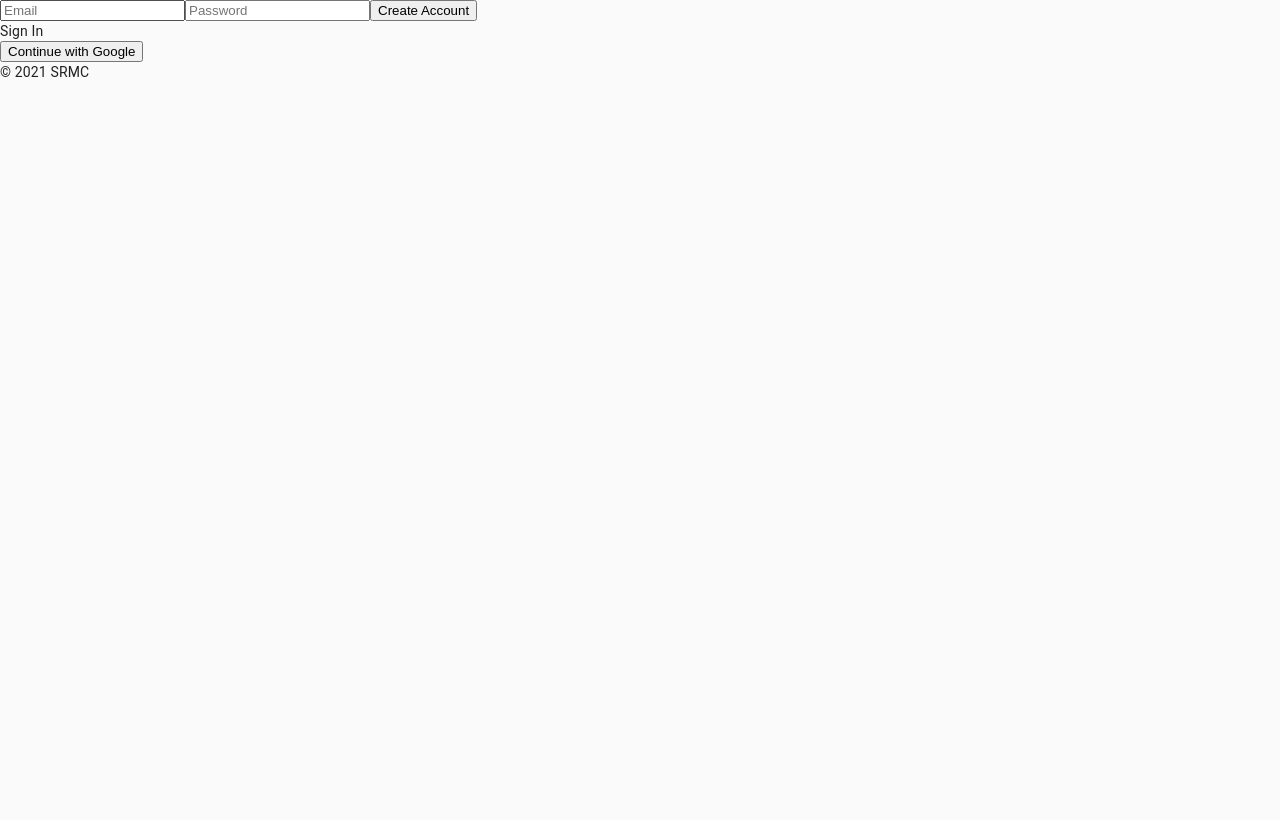
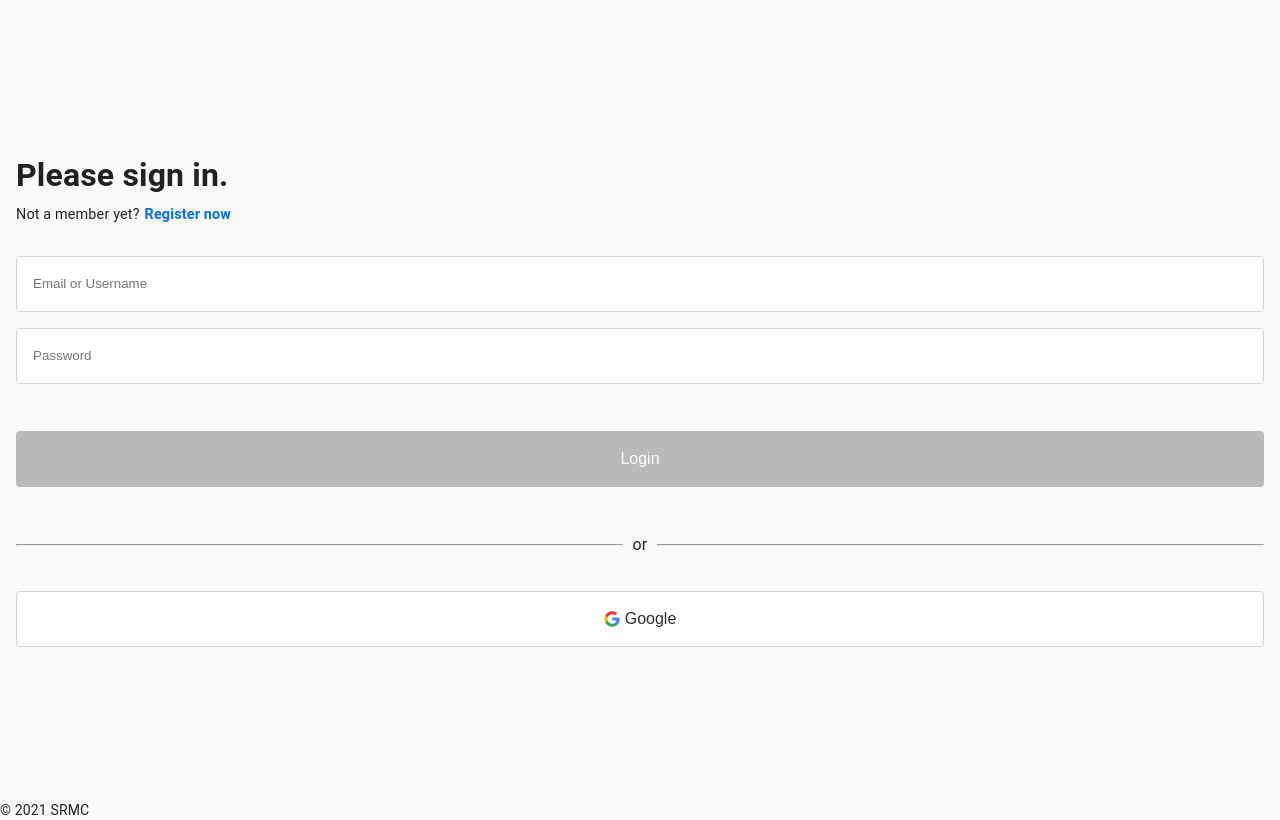
Before and after one commit to jwno55/srmc, a React (Create React App) app: page /#/ in a window 1280 px wide. Built offline with nearby package versions, Linux system fonts and the light colour scheme; no server answers.

Commit message:
로그인페이지 퍼블리싱

```diff
--- a/src/routes/Auth.js
+++ b/src/routes/Auth.js
@@ -1,10 +1,98 @@
 import React, { useState } from "react";
 import { authService, firebaseInstance } from "fbase";
+import { makeStyles } from '@material-ui/core/styles';
+
+const useStyles = makeStyles((theme) => ({
+  login_wrap: {
+    display:"flex",
+    flexDirection:"column",
+    flexWrap:"wrap",
+    justifyContent:"center",
+    marginLeft:"16px",
+    marginRight:"16px",
+    height:"100vh",
+  },
+  login_title: {
+    fontSize:"2rem",
+    fontWeight:"bold",
+    marginBottom:"5px",
+  },
+  login_text_box: {
+    marginBottom:"30px",
+  },
+  login_text: {
+    fontSize:"0.9rem",
+    marginRight:"5px",
+  },
+  login_text_blue: {
+    fontSize:"0.9rem",
+    color:"#0071e3",
+    fontWeight:"600",
+  },
+  login_input: {
+    width:"100%",
+    height:56,
+    marginBottom:"16px",
+    borderRadius: 4,
+    padding: "17px 16px",
+    border:"1px",
+    borderColor:"#d2d2d7",
+    borderStyle: "solid",
+  },
+  login_button: {
+    width:"100%",
+    height:56,
+    background: "#BABABB",
+    border: 0,
+    borderRadius: 4,
+    color: 'white',
+    padding: '0 30px',
+    marginTop:"31px",
+    marginBottom:"47px",
+    fontSize:"1rem",
+  },
+  login_hr_box: {
+    display:"flex",
+    alignItems: "center",
+    marginBottom:"34px",
+  },
+  login_hr_text: {
+    fontSize:"1rem",
+    marginLeft:"10px",
+    marginRight:"10px",
+  },
+  login_hr: {
+    flex:1,
+    color:"#d2d2d7",
+  },
+  login_google_button: {
+    display:"flex",
+    flexWrap:"wrap",
+    justifyContent:"center",
+    alignItems: "center",
+    width:"100%",
+    height:56,
+    background: "white",
+    border: 0,
+    borderRadius: 4,
+    color: '#2E2E2E',
+    padding: '0 30px',
+    fontSize:"1rem",
+    border:"1px",
+    borderColor:"#d2d2d7",
+    borderStyle: "solid",
+  },
+  login_google_logo: {
+    width:"1rem",
+    marginRight:5,
+  }
+}));
 
 const Auth = () => {
+  const classes = useStyles();
   const [email, setEmail] = useState("");
   const [password, setPassword] = useState("");
-  const [newAccount, setNewAccount] = useState(true);
+  const [newAccount, setNewAccount] = useState(false);
   const [error, setError] = useState("");
   const onChange = (event) => {
     const {
@@ -43,20 +131,36 @@ const Auth = () => {
       provider = new firebaseInstance.auth.GoogleAuthProvider();
     }
     const data = await authService.signInWithPopup(provider);
-    console.log(data);
+    //console.log(data);
   };
   return (
+    <div className={classes.login_wrap}>
+      <div className={classes.login_title}>
+        Please sign in.
+      </div>
+      <div className={classes.login_text_box}>
+        <span className={classes.login_text}>
+          {newAccount ? "" : "Not a member yet?"}
+        </span>
+        <span onClick={toggleAccount} className={classes.login_text_blue}>
+          {newAccount ? "Please Sign In" : "Register now"}
+        </span>
+      </div>
+      <form onSubmit={onSubmit}>
         <div>
-      <form onSubmit={onSubmit}>
           <input
+            className={classes.login_input}
             name="email"
             type="email"
-          placeholder="Email"
+            placeholder="Email or Username"
             required
             value={email}
             onChange={onChange}
           />
+        </div>
+        <div>
           <input
+            className={classes.login_input}
             name="password"
             type="password"
             placeholder="Password"
@@ -64,18 +168,27 @@ const Auth = () => {
             value={password}
             onChange={onChange}
           />
+        </div>
+        <div>
           <input
+            className={classes.login_button}
             type="submit"
-          value={newAccount ? "Create Account" : "Sign In"}
+            value={newAccount ? "Create Account" : "Login"}
           />
+        </div>
         {error}
       </form>
-      <span onClick={toggleAccount}>
-        {newAccount ? "Sign In" : "Create Account"}
-      </span>
+      <div className={classes.login_hr_box}>
+        <hr className={classes.login_hr} />
+        <span className={classes.login_hr_text}>or</span>
+        <hr className={classes.login_hr} />
+      </div>
       <div>
-        <button onClick={onSocialClick} name="google">
-          Continue with Google
+        <button
+          className={classes.login_google_button}
+          onClick={onSocialClick} name="google">
+          <img className={classes.login_google_logo} src="/images/google_logo.png" alt="G"/>
+          Google
         </button>
       </div>
     </div>
```
Also changed, not shown: public/images/google_logo.png (added). Lines whose indentation alone changed are shown as unchanged.
